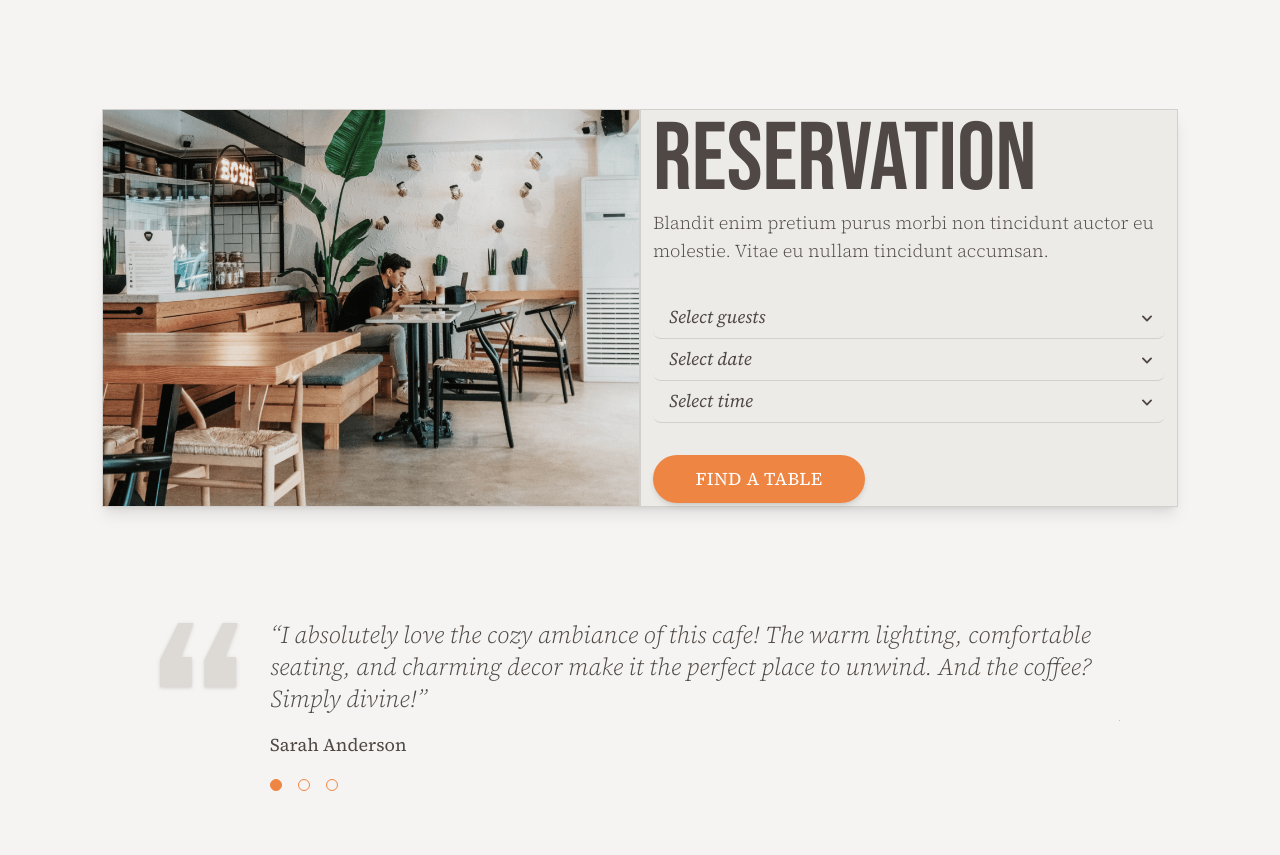
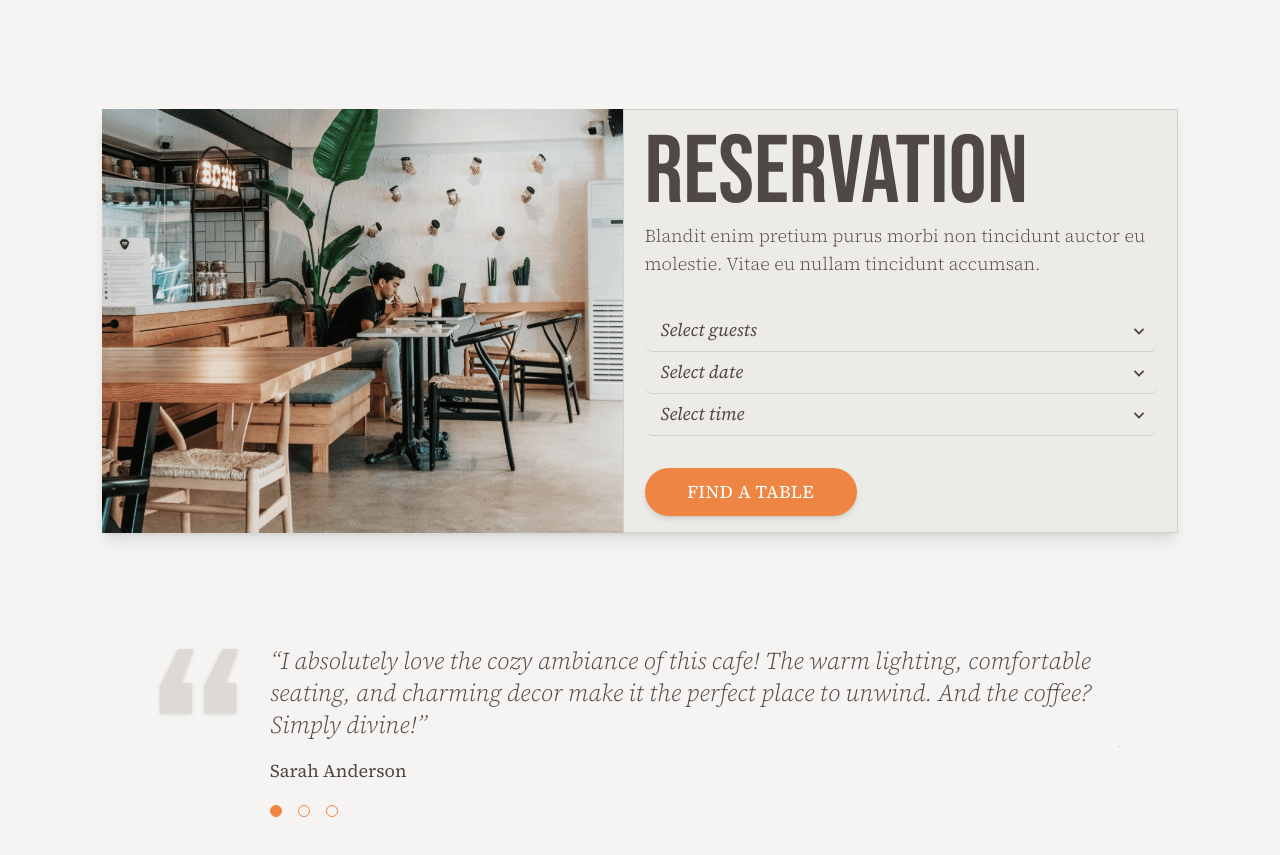
Before and after one commit to Murtuzoff/kofee-project, a website built with Vite: page index.html in a window 1280 px wide. Shown: the part 3533-4388 px from the top of the page. Built offline with nearby package versions, Linux system fonts and the light colour scheme.

Commit message:
fixed paddings in the reservation section

```diff
--- a/index.html
+++ b/index.html
@@ -12,7 +12,6 @@
     />
 
     <link rel="stylesheet" href="styles.css" />
-    <link rel="stylesheet" href="index-hUrCAjvI.css" />
 
     <link rel="preconnect" href="https://fonts.googleapis.com" />
     <link rel="preconnect" href="https://fonts.gstatic.com" crossorigin />
@@ -841,11 +840,10 @@
             class="reservation__inner flex flex-col shadow-md lg:max-w-full lg:flex-row lg:shadow-lg"
           >
             <!-- Image -->
-            <div
-              class="reservation__image border-pastel aspect-[96/71] flex-1 border"
-            >
+            <div class="reservation__image aspect-[96/71] flex-1">
               <img
                 src="images/reservationg-bg.png"
+                class="h-full object-cover"
                 alt="Dining background"
                 decoding="async"
                 loading="lazy"
@@ -854,7 +852,7 @@
 
             <!-- Content -->
             <div
-              class="reservation__content border-pastel bg-pearl flex aspect-[96/71] flex-1 items-center justify-center border p-4 sm:p-0"
+              class="reservation__content border-pastel bg-pearl flex aspect-[96/71] flex-1 items-center justify-center border p-4 sm:p-0 md:p-4"
             >
               <div
                 class="reservation__form-wrapper flex max-w-md flex-col gap-6 md:gap-8 lg:gap-4 xl:max-w-lg xl:gap-8 2xl:max-w-xl 2xl:gap-12"
```
